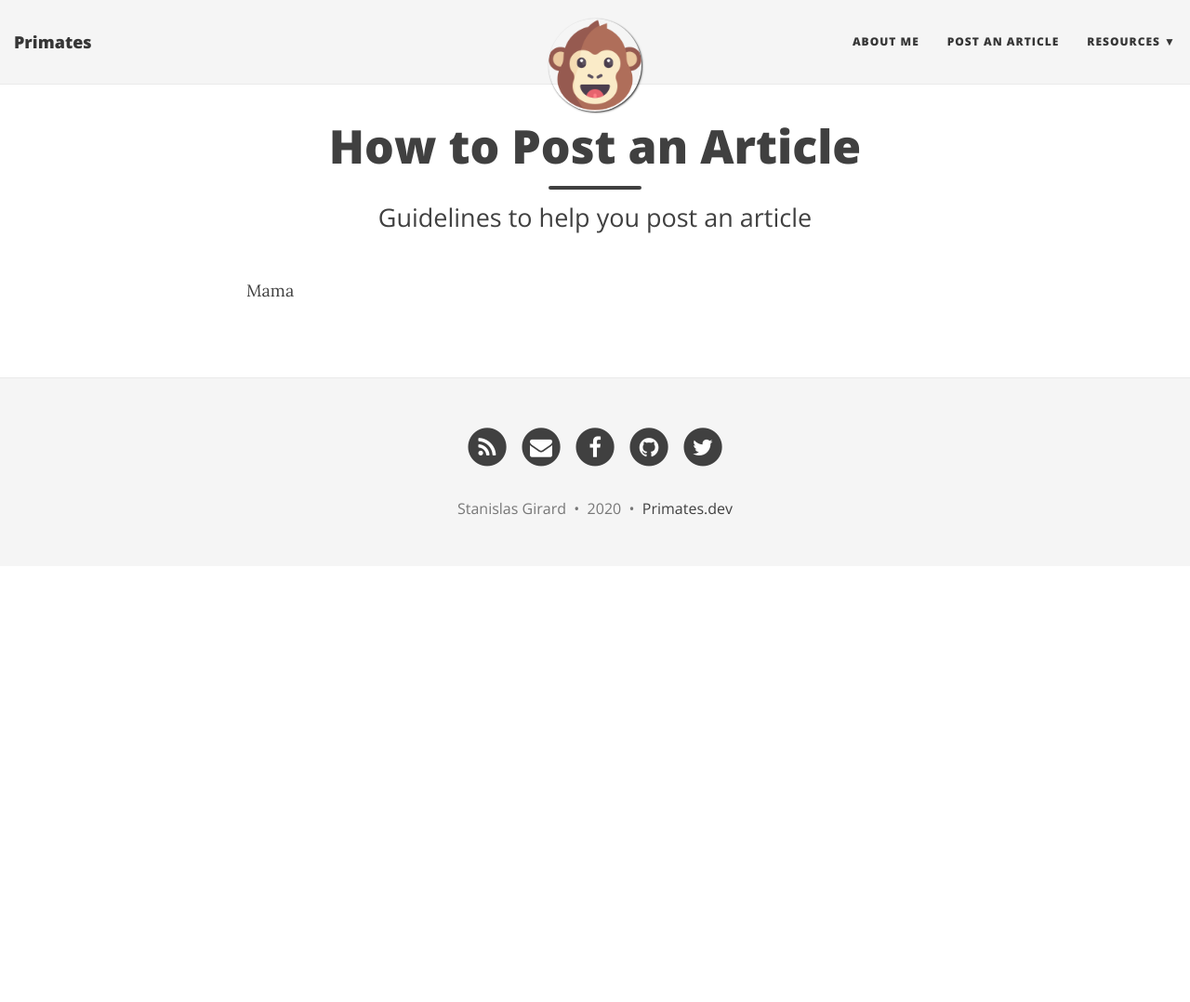
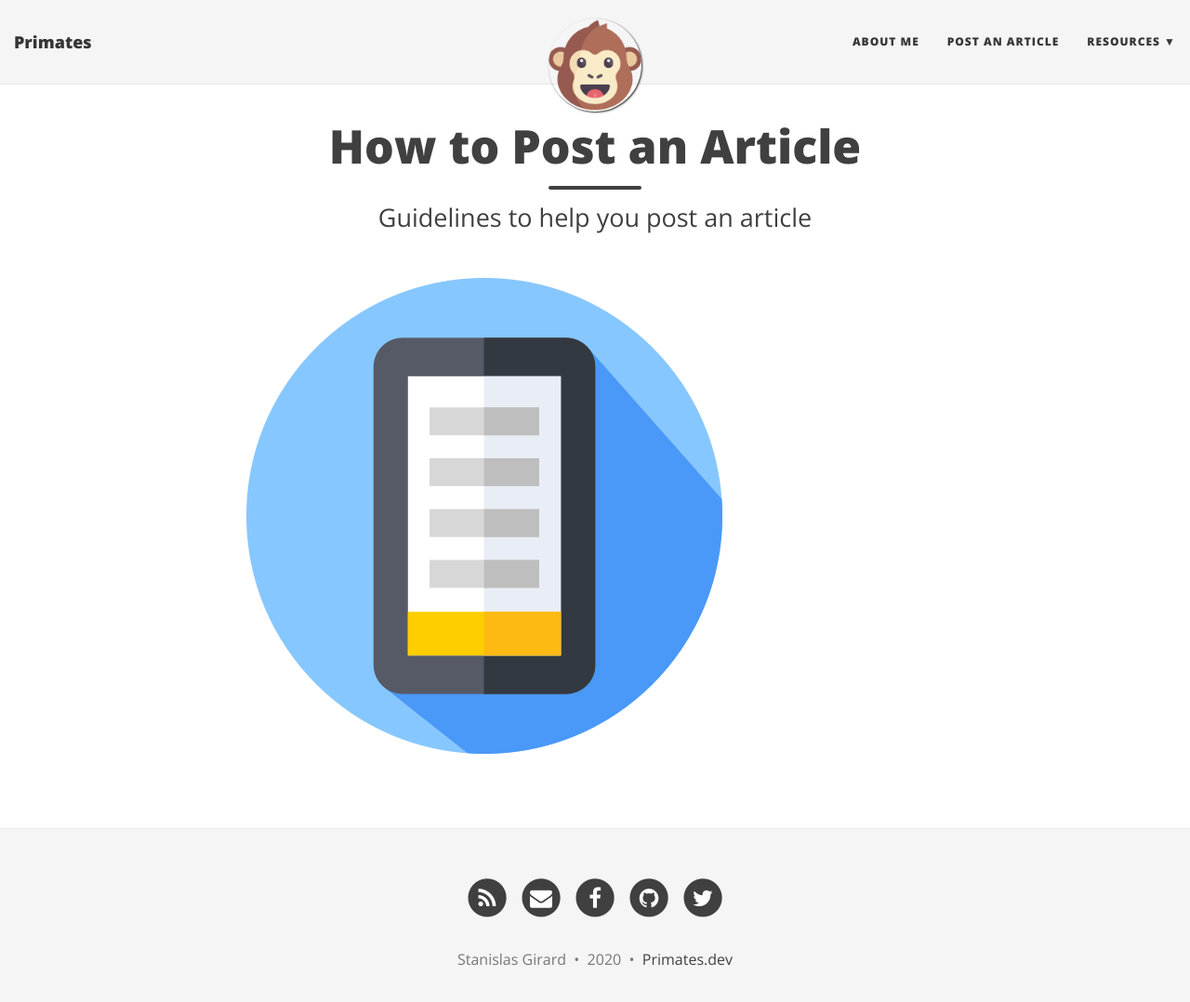
Before and after one commit to StanGirard/Primates-Jekyll, a Jekyll site: the page built from help/howto.md, in a window 1280 px wide and 1094 px high. Shown: the top 1078 px of the window at 93% size. Built offline with Jekyll 4.4.1, drawn with Linux system fonts in a browser that asks for light colours; nearby versions of some CDN libraries.

Commit message:
Update howto.md

```diff
--- a/help/howto.md
+++ b/help/howto.md
@@ -4,5 +4,4 @@ title: How to Post an Article
 subtitle: Guidelines to help you post an article
 published: true
 ---
-
-Mama
+![015-ereader.png]({{site.baseurl}}/img/user_upload/015-ereader.png)
```
